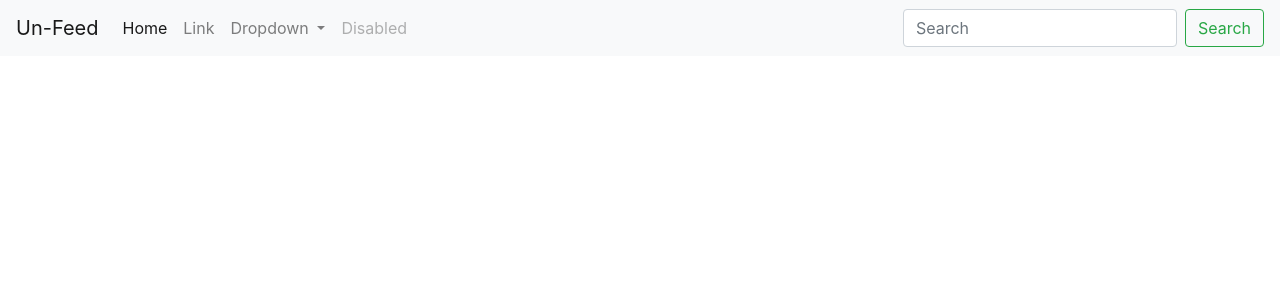
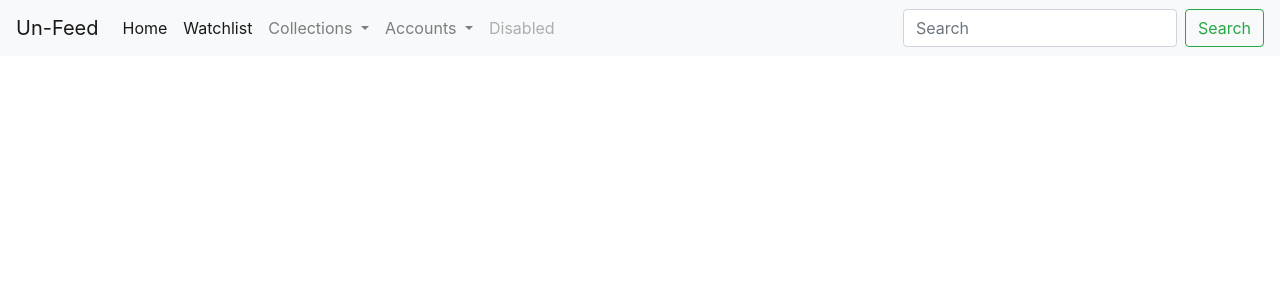
Before and after one commit to MACROS91/feed-reader, a Django app: page /posts/1/ in a window 1280 px wide. Shown: the top 300 px of the page. Run offline with Django 3.2, Linux system fonts and the light colour scheme; some libraries are stand-ins or nearby versions.

Commit message:
Added filtering by collection

```diff
--- a/feed_reader/feed_reader/urls.py
+++ b/feed_reader/feed_reader/urls.py
@@ -16,10 +16,11 @@
 from django.contrib import admin
 from django.urls import path, include
 
-from users.views import PostListView
+from users.views import PostListView, CollectionListView
 
 urlpatterns = [
     path('admin/', admin.site.urls),
     path('posts/', PostListView.as_view(), name='post_list'),
-    path('posts/<str:forum>/', PostListView.as_view(), name='forum_list')
+    path('posts/<str:forum>/', PostListView.as_view(), name='forum_list'),
+    path('collection/<str:collection>/', CollectionListView.as_view(), name='collection_list')
 ]
--- a/feed_reader/users/templates/users/base.html
+++ b/feed_reader/users/templates/users/base.html
@@ -16,12 +16,23 @@
         <li class="nav-item active">
           <a class="nav-link" href="#">Home <span class="sr-only">(current)</span></a>
         </li>
-        <li class="nav-item">
-          <a class="nav-link" href="#">Link</a>
+        <li class="nav-item active">
+          <a class="nav-link" href="#">Watchlist<span class="sr-only">(current)</span></a>
         </li>
         <li class="nav-item dropdown">
           <a class="nav-link dropdown-toggle" href="#" id="navbarDropdown" role="button" data-toggle="dropdown" aria-haspopup="true" aria-expanded="false">
-            Dropdown
+            Collections
+          </a>
+          <div class="dropdown-menu" aria-labelledby="navbarDropdown">
+            {% block collections %}
+            {% endblock %}
+            <div class="dropdown-divider"></div>
+            <a class="dropdown-item" href="#">Edit Collections</a>
+          </div>
+        </li>
+        <li class="nav-item dropdown">
+          <a class="nav-link dropdown-toggle" href="#" id="navbarDropdown" role="button" data-toggle="dropdown" aria-haspopup="true" aria-expanded="false">
+            Accounts
           </a>
           <div class="dropdown-menu" aria-labelledby="navbarDropdown">
             <a class="dropdown-item" href="#">Action</a>
--- a/feed_reader/users/templates/users/post_list.html
+++ b/feed_reader/users/templates/users/post_list.html
@@ -1,5 +1,13 @@
 {% extends 'users/base.html' %}
 <!-- https://stackoverflow.com/questions/62243926/how-do-i-make-bootstrap-card-go-next-to-each-other-when-they-are-generated-by-dj-->
+
+{% block collections %}
+{% for collection in collections %}
+    <a class="dropdown-item" href="{% url 'collection_list' collection.name %}">{{ collection.name }}</a>
+{% endfor %}
+{% endblock %}
+
+
 {% block content %}
 <!-- <table class="table table-sm" style="max-width: None; table-layout: fixed">
     <thead>
@@ -18,16 +26,17 @@
     </tbody>
 </table> -->
 <div class="container-fluid">
+<br/>
 {% for post in object_list %}
 <!-- {% if forloop.counter0|divisibleby:2 %} <div class="row"> {%  endif %} -->
     <div class="card">
         <h5 class="card-title">{{ post.title }}</h5>
-        <h6 class="card-subtitle mb-2 text-muted">{{ post.forum }}</h6>
+        <h6 class="card-subtitle mb-2 text-muted">{{ post.forum }} - {{ post.post_date}}</h6>
         <p class="card-text">{{ post.post|slice:"250"}}</p>
         <div class="btn-group btn-group-sm" role="group" aria-label="Basic example">
-            <button type="button" class="btn btn-primary">Read Now</button>
-            <button type="button" class="btn btn-secondary">Watchlist</button>
-            <button type="button" class="btn btn-primary">Reject</button>
+            <a role="button" class="btn btn-primary" href="{{ post.url }}">Read Now</a>
+            <a role="button" class="btn btn-secondary">Watchlist</a>
+            <a role="button" class="btn btn-primary">Reject</a>
         </div>
     </div>
     <br/>
--- a/feed_reader/users/views.py
+++ b/feed_reader/users/views.py
@@ -15,3 +15,29 @@
             return Post.objects.all()
         else:
             return Post.objects.filter(forum__name=forum)
+
+class CollectionListView(ListView):
+    model = Post
+
+    def get_queryset(self):
+        collection = self.kwargs['collection']
+        if collection == None:
+            return Post.objects.all()
+        else:
+            # Get a list of forum_ids associated with collection and filter posts to match
+            # Will the same subreddit in multiple collections result in duplicates?
+            forum_ids = Collection.objects.filter(name=collection).values_list('forum_subscriptions')
+            forums = Forum.objects.filter(id__in=forum_ids)
+            forum_list = [forum.name for forum in forums]
+            return Post.objects.filter(forum__name__in=forum_list)
+
+    def get_context_data(self, **kwargs):
+        context = super(ListView, self).get_context_data(**kwargs)
+        context['collections'] = Collection.objects.all()
+        return context
+
+def reject_from_collection():
+    pass
+
+def add_to_collection_watchlist():
+    pass
```
Also changed, not shown: feed_reader/scrape_posts.py (added, +81 -0 lines), feed_reader/scrape_reddit.py (deleted, +0 -43 lines).
